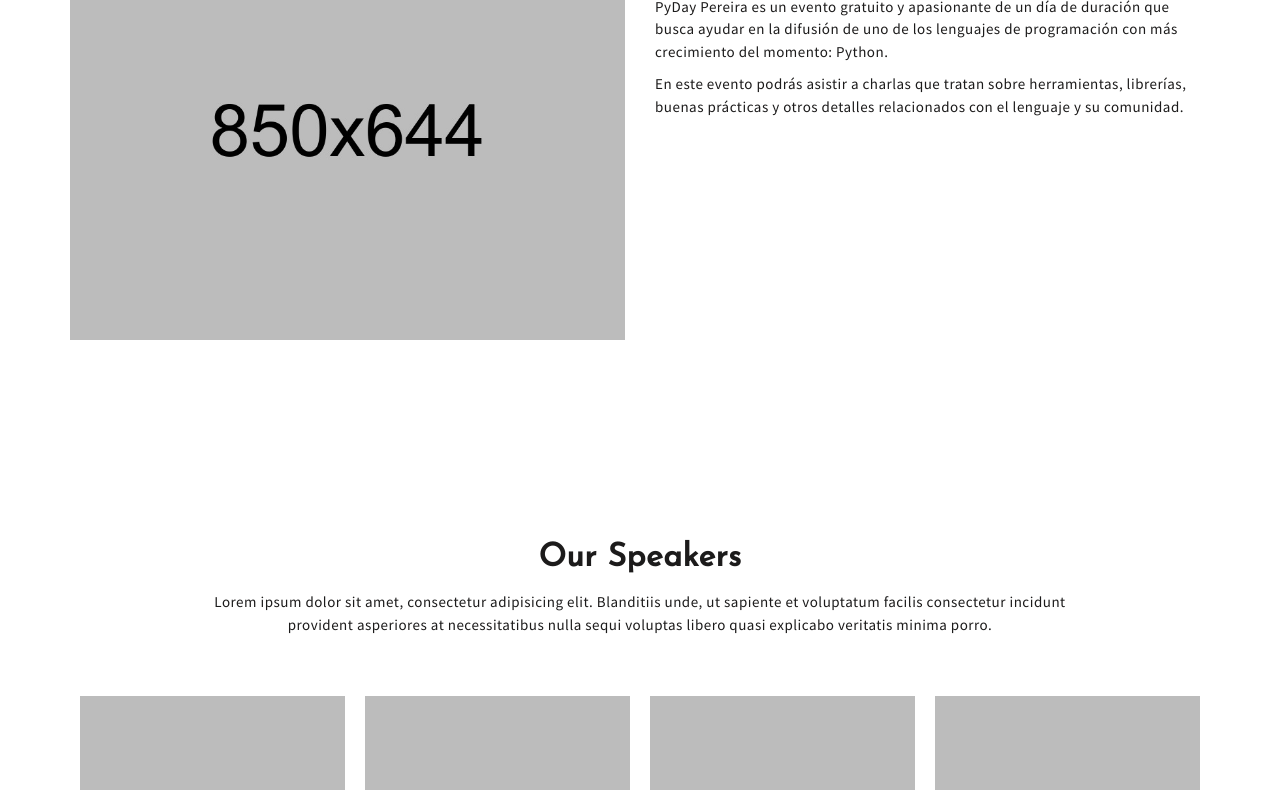
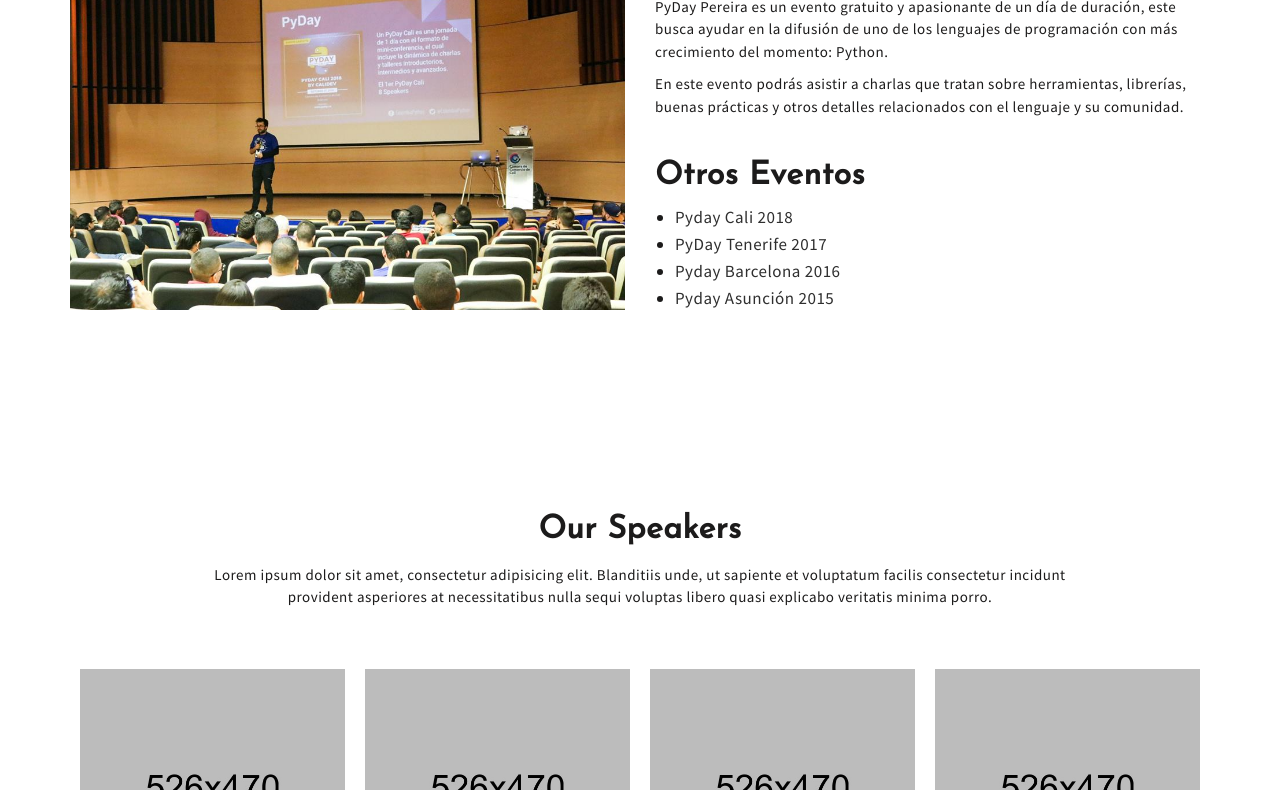
Before and after one commit to ColombiaPython/pyday-pereira-2019, a plain HTML site: page index.html in a window 1280 px wide. Shown: the part 750-1540 px from the top of the page. Drawn offline with nearby package versions, Linux system fonts and the light colour scheme.

Commit message:
Modificaciones sección 'Sobre Pyday'

```diff
--- a/index.html
+++ b/index.html
@@ -54,6 +54,7 @@
                 <li><a href="#mu-about">Evento</a></li>
                 <li><a href="#mu-speakers">Speakers</a></li>
                 <li><a href="#mu-schedule">Agenda</a></li>
+                <li><a href="#mu-venue">Lugar</a></li>
                 <li><a href="#mu-register">Registro</a></li>
                 <li><a href="#mu-sponsors">Sponsors</a></li>
                 <li><a href="#mu-pricing">Planes</a></li>
@@ -120,15 +121,25 @@
               <div class="row">
                 <div class="col-md-6">
                   <div class="mu-about-left">
-                    <img class="" src="assets/images/about.jpg" alt="Men Speaker">
+                    <img class="mu-image-about" src="assets/images/about_pydayCali.jpg" alt="Men Speaker">
                   </div>
                 </div>
                 <div class="col-md-6">
                   <div class="mu-about-right">
                     <h2>Sobre PyDay Pereira</h2>
-                    <p>PyDay Pereira es un evento gratuito y apasionante de un día de duración que busca ayudar en la difusión de uno de los lenguajes de programación con más crecimiento del momento: Python.</p>
+                    <p>PyDay Pereira es un evento gratuito y apasionante de un día de duración, este busca ayudar en la difusión de uno de los lenguajes de programación con más crecimiento del momento: Python.</p>
 
                     <p>En este evento podrás asistir a charlas que tratan sobre herramientas, librerías, buenas prácticas y otros detalles relacionados con el lenguaje y su comunidad.</p>
+                  </div>
+
+                  <div class="mu-about-right">
+                    <h2>Otros Eventos</h2>
+                    <ul class="mu-other-events">
+                      <li><a href="https://www.calidev.co/eventos/pyday/">Pyday Cali 2018</a></li>
+                      <li><a href="https://www.es.python.org/pyday-tenerife-2017.html">PyDay Tenerife 2017</a></li>
+                      <li><a href="https://pybcn.org/pyday-bcn-2016/pyday/">Pyday Barcelona 2016</i></a></li>
+                      <li><a href="http://pyday.pythonpy.org/">Pyday Asunción 2015</a></li>
+                    </ul>
                   </div>
                 </div>
               </div>
@@ -301,7 +312,8 @@
 
               <div class="mu-title-area">
                 <h2 class="mu-title">Agenda del evento</h2>
-                <p><font size="5">¡¡ Enterate de los fabulosos planes que tenemos para este gran día !!</font></p>
+                <p>¡¡ Un día de Python, Data Science, Machine Learning, Infraestructura y más !!</p>
+                <p>Enterate de los fabulosos planes que tenemos para este gran día...</p>
               </div>
 
               <div class="mu-schedule-content-area">
--- a/style.css
+++ b/style.css
@@ -440,7 +440,13 @@ button:focus {
   width: 100%;
 }
 
-
+.mu-other-events{
+  padding-left: 20px;
+}
+
+.mu-image-about{
+  padding-top: 20px;
+}
 
 /*--------------------*/
 /* VIDEO */
```
Also changed, not shown: assets/images/about_pydayCali.jpg (added).
